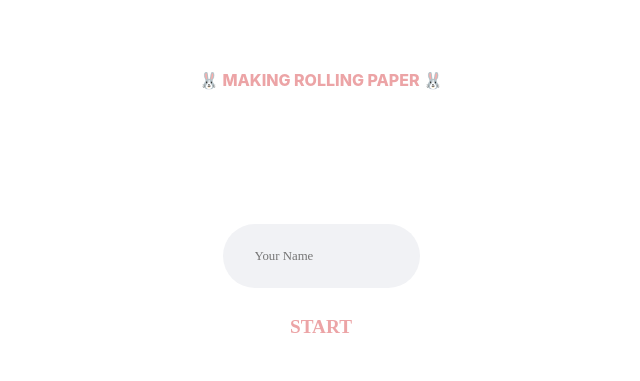
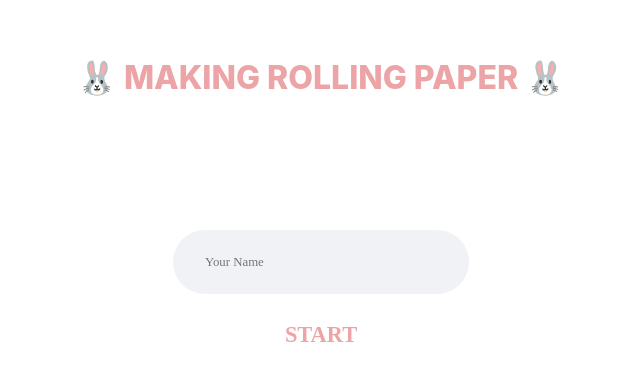
Before and after one commit to shyunju7/Rolling-Paper-Client, a React (Create React App) app in the folder rolling-paper-app/: page / in a window 1280 px wide. Shown: the part 189-570 px from the top of the page, without its empty margins (319-959 px from the left). Built offline with nearby package versions, Linux system fonts and the light colour scheme; a web font is replaced by a local one.

Commit message:
Style change font-size

```diff
--- a/rolling-paper-app/src/Route/Intro/style.ts
+++ b/rolling-paper-app/src/Route/Intro/style.ts
@@ -13,7 +13,7 @@ export const Title = styled.h1`
   font-weight: 800;
   margin-bottom: 120px;
   color: #eca4a6;
-  font-size: 1rem;
+  font-size: 2rem;
 `;
 
 export const Description = styled.div`
@@ -29,6 +29,7 @@ export const Description = styled.div`
 
 export const InputName = styled.input`
   border: none;
+  width: 20vw;
   height: 6vh;
   border-radius: 32px;
   background-color: #f1f2f5;
@@ -52,7 +53,7 @@ export const Button = styled.button`
   color: #eca4a6;
   text-decoration: none;
   cursor: pointer;
-  font-size: 1.2rem;
+  font-size: 1.4rem;
   font-weight: bold;
   &:hover {
     color: #f9cfd0;
```
